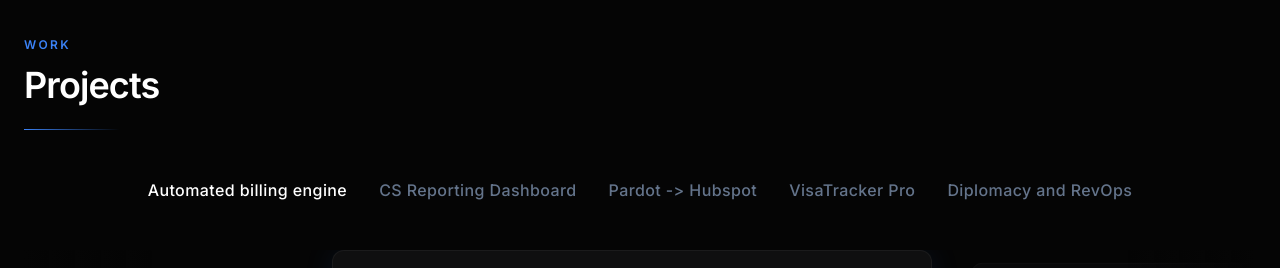
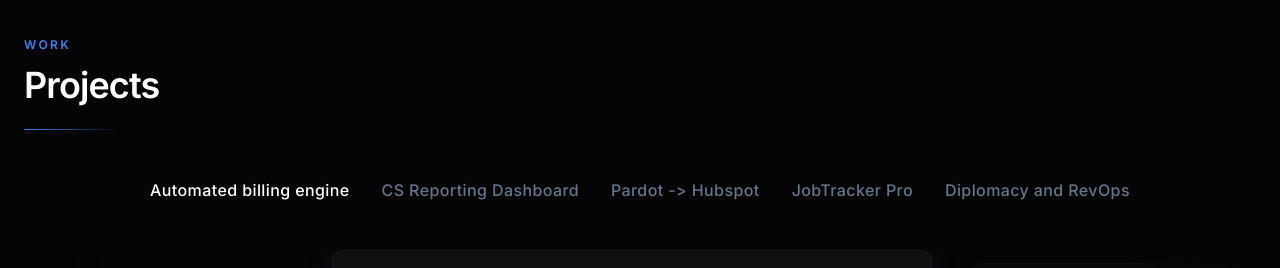
Before and after one commit to spheloung/sampheloung_portfoliosite, a React (Vite) app: page / in a window 1280 px wide. Shown: the part 2908-3176 px from the top of the page. Built offline with nearby package versions, Linux system fonts and the light colour scheme.

Commit message:
docs: Update Project description from VisaTracker to JobTracker

```diff
--- a/components/sections/Projects.tsx
+++ b/components/sections/Projects.tsx
@@ -113,18 +113,18 @@ const projects: Project[] = [
   },
   {
     id: '4',
-    title: 'VisaTracker Pro',
-    description: 'Full-stack web application to track the number of days left before a visa expires.',
+    title: 'JobTracker Pro',
+    description: 'Full-stack web application to track my job applications in a CRM style interface.',
     longDescription: `
       <p>This is a personal project I have been working on and is my first attempt at solo developing a full stack web application leveraging AI.</p>
       <br />
-      <p>This tool was born out of a simple desire to be able to track the amount of days I had left while travelling through Europe. Within the Schengen area on a New Zealand Passport you are allowed 90 days in the continent within a 180 day window. Rather than pull out a spreadsheet I decided to try this so-called ‘vibe coding’ out for myself. </p>
+      <p>As I have been operating in the job market I saw an opportunity to not just streamline how I track my application, but also comstruct a detailed database architecture that I could use to gain massive insights into my job hunt.</p>
       <br />
-      <p>Using Google's AI Studio I was able to quickly generate a working prototype and confirm in minutes how many trips to Europe I could plan over the summer. I then downloaded this code, opened it up in Google’s AntiGravity IDE and started experimenting further. I was able to generate a sleek front-end to the app and through integrations with Supabase set up a solid back-end architecture that can scale to handle multiple users with different requirements.</p>
+      <p>Leveraging Google's AntiGravity IDE and Supabase I have been able to construct a full stack web application that is both reliable and scalable.</p>
       <br />
       <p>While by no means a software engineer, I have worked closely and reported to software engineers in my career, so I have been able to leverage those skills effectively to avoid many of the pitfalls that impact non technical developers. My deep understanding of information and data security thanks to my experience getting ISO27001 certified as well as understanding the importance of solid back end architecture through my Salesforce platform app building experience I am creating a reliable piece of software on my own.</p>
       <br />
-      <p>The application is still in development and I will look to publish soon to help me and friends accurately track their visa requirements.</p>
+      <p>The core of the application is completed, but I am constantly thinking of new features to include as I progress through the stages of my job hunt.</p>
       <br />
       <p>If you need custom automations that leverage AI, get in touch below.</p>
     `,
```
